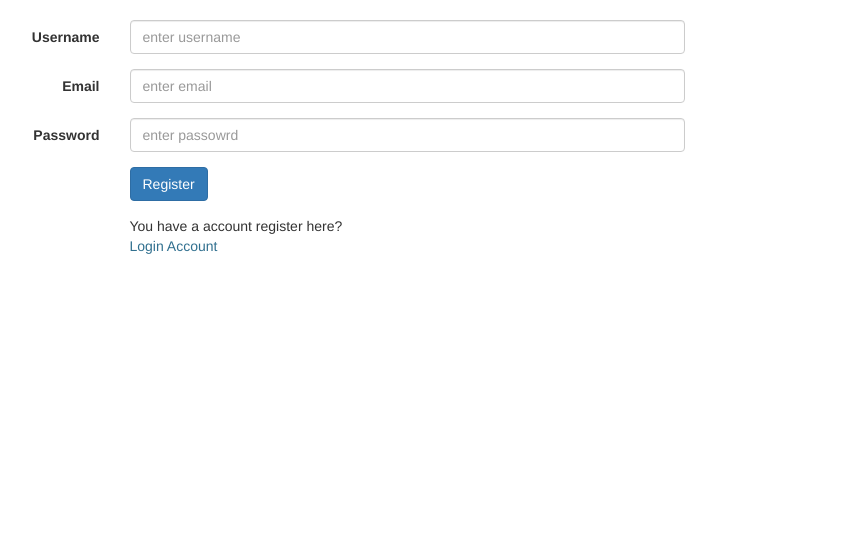
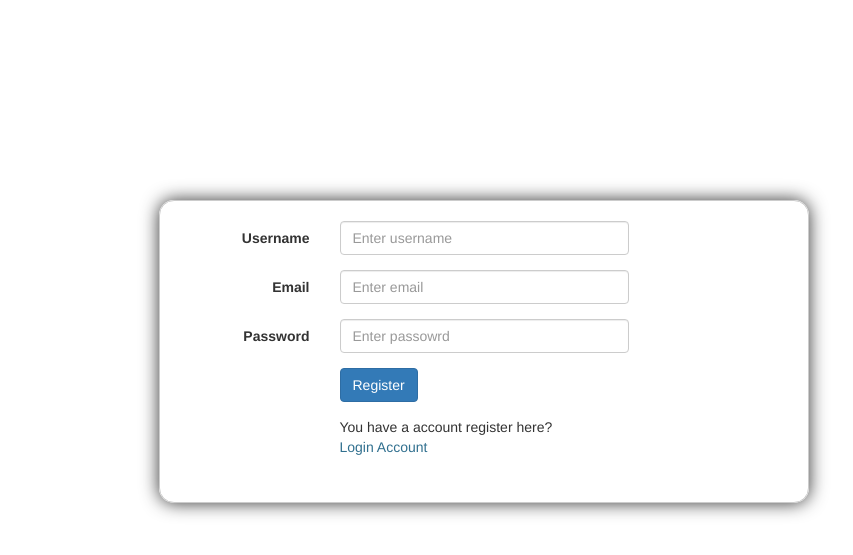
Before and after one commit to maithrisharma/Internet-Programming, a PHP site: page /register.php in a window 1280 px wide. Shown: the top 555 px of the page, without its empty margins (233-1086 px from the left). Run offline with PHP 8.4, Linux system fonts and the light colour scheme.

Commit message:
Added styles for login and register

```diff
--- a/Task2/src/index.php
+++ b/Task2/src/index.php
@@ -91,10 +91,11 @@ if(isset($loginMsg))
     <link rel="stylesheet" href="https://maxcdn.bootstrapcdn.com/bootstrap/3.4.1/css/bootstrap.min.css">
     <script src="https://ajax.googleapis.com/ajax/libs/jquery/3.6.0/jquery.min.js"></script>
     <script src="https://maxcdn.bootstrapcdn.com/bootstrap/3.4.1/js/bootstrap.min.js"></script>
+    <link rel="stylesheet" href="layout.css">
   </head>
   <body>
     <br>
-    <div class="container">
+    <div class="login">
 <form method="post" class="form-horizontal">
 
  <div class="form-group">
--- a/Task2/src/layout.css
+++ b/Task2/src/layout.css
@@ -1,3 +1,13 @@
+.login{
+  width: 650px;
+
+    border: 1px solid #ccc;
+    padding: 20px;
+    border-radius: 15px;
+    margin-top: 200px;
+    box-shadow: 0 0 18px;
+margin-left: 200px;}
+
 .chartStyles{
   height: 250px;
   width: 250px;
--- a/Task2/src/register.php
+++ b/Task2/src/register.php
@@ -13,9 +13,6 @@ if(isset($_POST['btn_register'])) //button name "btn_register"
  }
  else if(empty($email)){
   $errorMsg[]="Please enter email"; //check email textbox not empty
- }
- else if(!filter_var($email, FILTER_VALIDATE_EMAIL)){
-  $errorMsg[]="Please enter a valid email address"; //check proper email format
  }
  else if(empty($password)){
   $errorMsg[]="Please enter password"; //check passowrd textbox not empty
@@ -88,30 +85,31 @@ if(isset($registerMsg))
     <link rel="stylesheet" href="https://maxcdn.bootstrapcdn.com/bootstrap/3.4.1/css/bootstrap.min.css">
     <script src="https://ajax.googleapis.com/ajax/libs/jquery/3.6.0/jquery.min.js"></script>
     <script src="https://maxcdn.bootstrapcdn.com/bootstrap/3.4.1/js/bootstrap.min.js"></script>
+    <link rel="stylesheet" href="layout.css">
   </head>
   <body>
     <br>
-    <div class="container">
+    <div class="login">
 <form method="post" class="form-horizontal">
 
  <div class="form-group">
  <label class="col-sm-3 control-label">Username</label>
  <div class="col-sm-6">
- <input type="text" name="username" class="form-control" placeholder="enter username" />
+ <input type="text" name="username" class="form-control" placeholder="Enter username" />
  </div>
  </div>
 
  <div class="form-group">
  <label class="col-sm-3 control-label">Email</label>
  <div class="col-sm-6">
- <input type="text" name="email" class="form-control" placeholder="enter email" />
+ <input type="text" name="email" class="form-control" placeholder="Enter email" />
  </div>
  </div>
 
  <div class="form-group">
  <label class="col-sm-3 control-label">Password</label>
  <div class="col-sm-6">
- <input type="password" name="password" class="form-control" placeholder="enter passowrd" />
+ <input type="password" name="password" class="form-control" placeholder="Enter passowrd" />
  </div>
  </div>
 
```
